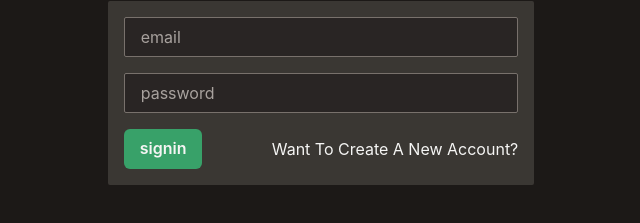
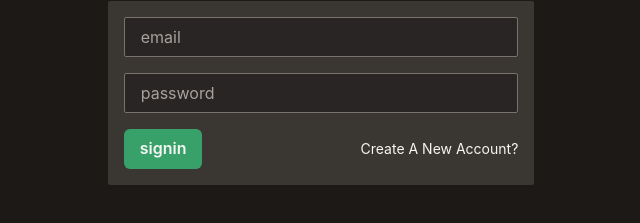
Before and after one commit to amir-mln/nextify, a Next.js app: page /auth/signin in a window 1280 px wide. Shown: the part 309-532 px from the top of the page, without its empty margins (319-959 px from the left). Built offline with nearby package versions, Linux system fonts and the light colour scheme.

Commit message:
small change

```diff
--- a/src/components/auth-form/index.tsx
+++ b/src/components/auth-form/index.tsx
@@ -120,7 +120,7 @@ function AuthForm({ mode }: { mode: AuthFetcherMods }) {
             {mode}
           </Button>
           <NextLink href={`/auth/${inSignupMode ? "signin" : "signup"}`} passHref>
-            <Link>{inSignupMode ? "Already Have An Account?" : "Want To Create A New Account?"}</Link>
+            <Link fontSize="sm">{inSignupMode ? "Already Have An Account?" : "Create A New Account?"}</Link>
           </NextLink>
         </Box>
       </Box>
```
